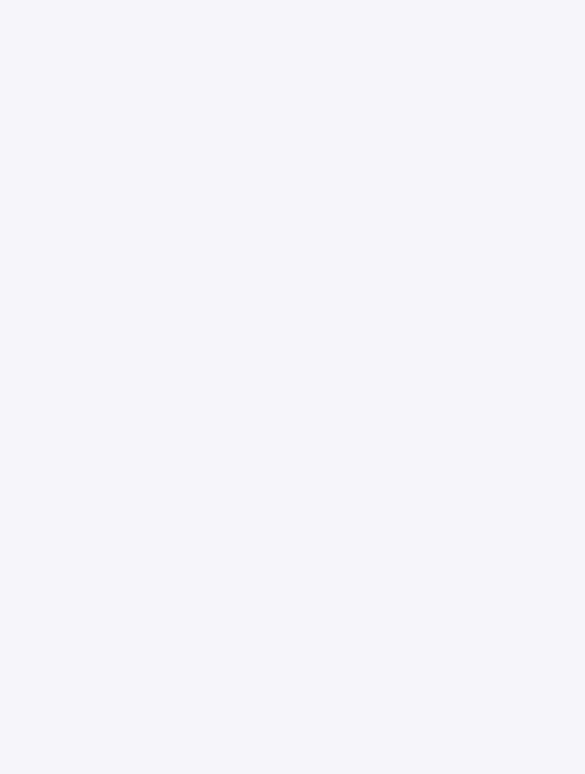
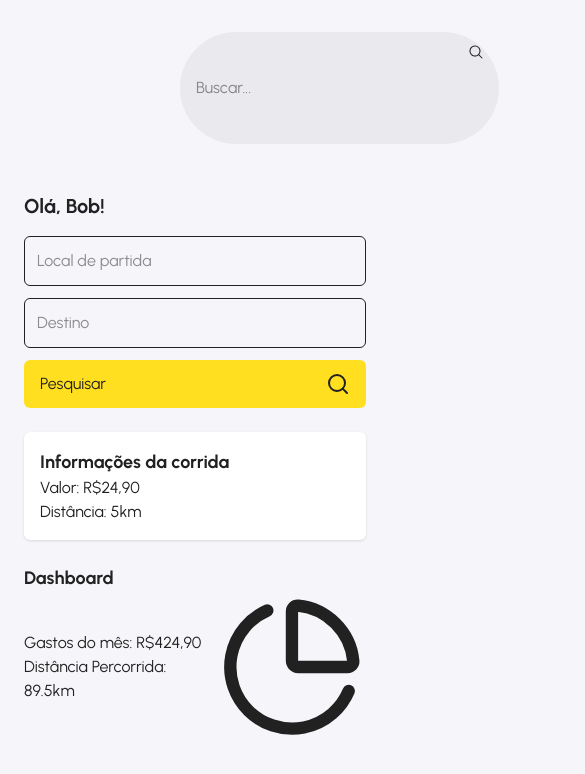
Before and after one commit to projetointegrador-g3/vammo_react, a React (Vite) app: page /home in a window 390 px wide. Shown: the top 774 px of the page, 585 px wide, since content can reach past the window. Built offline with nearby package versions, Linux system fonts and the light colour scheme.

Commit message:
:sparkle: Correções

```diff
--- a/package.json
+++ b/package.json
@@ -10,6 +10,7 @@
     "preview": "vite preview"
   },
   "dependencies": {
+    "@phosphor-icons/react": "^2.1.7",
     "@radix-ui/react-label": "^2.1.2",
     "@radix-ui/react-slot": "^1.1.2",
     "@tailwindcss/vite": "^4.0.9",
@@ -26,6 +27,7 @@
     "react-router-dom": "^7.2.0",
     "react-toastify": "^11.0.5",
     "reactjs-popup": "^2.0.6",
+    "recharts": "^2.15.1",
     "tailwind-merge": "^3.0.2",
     "tailwindcss": "^4.0.9"
   },
@@ -33,6 +35,7 @@
     "@eslint/js": "^9.21.0",
     "@types/react": "^19.0.10",
     "@types/react-dom": "^19.0.4",
+    "@types/recharts": "^1.8.29",
     "@vitejs/plugin-react": "^4.3.4",
     "eslint": "^9.21.0",
     "eslint-plugin-react-hooks": "^5.1.0",
--- a/src/App.tsx
+++ b/src/App.tsx
@@ -8,6 +8,7 @@ import ListaVeiculos from './components/veiculos/listaveiculos/ListaVeiculos'
 import FormVeiculo from './components/veiculos/formveiculo/FormVeiculo'
 import { AuthProvider } from './contexts/AuthContext'
 import Login from './pages/login/Login'
+import Navbar from './components/navbarHome/NavbarHome'
 
 function App() {
 
@@ -15,6 +16,7 @@ function App() {
     <>
       <AuthProvider>
       <ToastContainer />
+      <Navbar />
       <Routes>
         <Route path="/" element={<Initial />} />
         <Route path="/login" element={<Login />} />
--- a/src/components/navbarHome/NavbarHome.tsx
+++ b/src/components/navbarHome/NavbarHome.tsx
@@ -1,10 +1,48 @@
+import { Bell, MagnifyingGlass, SignOut } from "@phosphor-icons/react"
+import { useContext } from "react"
+import { Link } from "react-router-dom"
+import { AuthContext } from "../../contexts/AuthContext"
+const Navbar = () => {
 
-const NavbarHome = () => {
+  const {usuario}=useContext(AuthContext)
+
+  if (location.pathname==="/" || location.pathname==="/about")
   return (
-    <div>
+    <div className="flex pl-30 pr-30">
+      <img src="https://ik.imagekit.io/grupo03/Vammo/vammoblack.png?updatedAt=1741184618721" alt="Logo da Vammo!" className="w-25"></img>
 
+      <div className="flex gap-5 pl-135 items-center">
+        <Link to="/">Início</Link>
+        <Link to="#service">Serviços</Link>
+        <Link to="/about">Sobre nós</Link>
+        <Link to="/contact">Contato</Link>
+        <Link to="/veiculos">veiculos</Link>
+        <Link to="/login" className="bg-[#212121] rounded-full w-15 text-center text-[#f6f5fa]">Login</Link>
+      </div>
     </div>
   )
+
+  if (location.pathname==="/home" || location.pathname==="/veiculo" || location.pathname==="/configuracoes" || location.pathname==="/perfil")
+  return(
+    <div className="flex pl-45 pt-8">
+      <div className="flex">
+        <input type="text" placeholder="Buscar..." className="bg-black/5 pl-4 pr-30 py-2 rounded-full border-0 focus:outline-none"/>
+        <MagnifyingGlass className="absolute ml-72 mt-3 cursor-pointer"/>
+      </div>
+
+      <div className="flex gap-8 pl-140 items-center">
+        <Link to="notificacoes"><Bell/></Link>
+        <img src={usuario.foto} alt={`Foto de perfil de ${usuario.nome}`}></img>
+        <div className="flex">
+          <Link to="/login">Sair<SignOut className="absolute top-11 ml-9"/></Link>
+        </div>
+      </div>
+    </div>
+  )
+
+  if (location.pathname==="/login" || location.pathname==="/register")
+  return(
+    <></>
+  )
 }
-
-export default NavbarHome
+export default Navbar
--- a/src/components/veiculos/listaveiculos/ListaVeiculos.tsx
+++ b/src/components/veiculos/listaveiculos/ListaVeiculos.tsx
@@ -1,51 +1,68 @@
 import { useNavigate } from "react-router-dom";
 import { buscar } from "../../../services/Service";
 import { Veiculo } from "../../../model/Veiculo";
-import { useEffect, useState } from "react";
+import { useContext, useEffect, useState } from "react";
 import CardVeiculos from "../cardveiculos/CardVeiculos";
+import { AuthContext } from "../../../contexts/AuthContext";
+import { ToastAlert } from "../../../utils/ToastAlert";
 
-function ListaVeiculos(){
-
+function ListaVeiculos() {
     const navigate = useNavigate();
-
     const [veiculos, setVeiculos] = useState<Veiculo[]>([]);
-
-    /*const { usuario, handleLogout } = useContext(AuthContext);
-    const token = usuario.token;*/
+    const { usuario, handleLogout } = useContext(AuthContext);
+    const token = usuario.token;
+    const [loading, setLoading] = useState(true);
 
     async function buscarVeiculos() {
-        try{
-            await buscar(`/veiculos`,setVeiculos,{
-                /*headers: {
-                    Authorization: token,
-                },*/
-            })
-        } catch (error:any){
-            if(error.toString().includes('403')){ /* handleLogout() */ }
+        try {
+            await buscar(`/veiculos`, setVeiculos, {
+                headers: { Authorization: token },
+            });
+            setLoading(false);
+        } catch (error: any) {
+            setLoading(false);
+            if (error.toString().includes("403")) {
+                handleLogout();
+            }
         }
     }
 
-    /*useEffect(() => {
-        if (token === '') {
-            ToastAlerta('Você precisa estar logado', "info")
-            navigate('/');
+    useEffect(() => {
+        if (token === "") {
+            ToastAlert("Você precisa estar logado", "info");
+            navigate("/");
         }
-    }, [token])*/
+    }, [token]);
 
     useEffect(() => {
-        buscarVeiculos()
-    }, [veiculos.length])
+        buscarVeiculos();
+    }, []);
 
     return (
-        <>
-            {veiculos.length === 0}
-            <div>{veiculos.map((veiculo) => (
-                <CardVeiculos key={veiculo.id} veiculo={veiculo}/>
-            ))}
-            </div>
-        </>
-    )
+        <div className="container mx-auto p-6">
+            <h1 className="text-2xl font-bold text-center text-gray-800 mb-6">
+                Lista de Veículos
+            </h1>
 
+            {loading ? (
+                <div className="flex justify-center items-center">
+                    <div className="animate-spin rounded-full h-12 w-12 border-t-4 border-blue-500 border-solid"></div>
+                </div>
+            ) : (
+                <div className="grid grid-cols-1 sm:grid-cols-2 md:grid-cols-3 lg:grid-cols-4 gap-6">
+                    {veiculos.length > 0 ? (
+                        veiculos.map((veiculo) => (
+                            <CardVeiculos key={veiculo.id} veiculo={veiculo} />
+                        ))
+                    ) : (
+                        <p className="text-center text-gray-500 col-span-full">
+                            Nenhum veículo cadastrado.
+                        </p>
+                    )}
+                </div>
+            )}
+        </div>
+    );
 }
 
 export default ListaVeiculos;
--- a/src/pages/home/Home.tsx
+++ b/src/pages/home/Home.tsx
@@ -1,11 +1,65 @@
+import { PieChart, Search } from 'lucide-react';
+import { Pie, Cell, Tooltip } from 'recharts';
 
 
 const Home = () => {
+  const data = [
+    { name: 'Completed', value: 55, color: '#FFC300' },
+    { name: 'In Progress', value: 30, color: '#565656' },
+    { name: 'Not Started', value: 15, color: '#D3D3D3' },
+  ];
+
   return (
-    <div>
+      <main className="flex-1 p-6">
 
-    </div>
-  )
-}
+        {/* Seção de pesquisa de viagens */}
+        <div className="mt-6 space-y-4">
+          <h2 className="text-xl font-bold">Olá, Bob!</h2>
+          <div className="space-y-3">
+            <input
+              type="text"
+              placeholder="Local de partida"
+              className="w-full p-3 border rounded-md"
+            />
+            <input
+              type="text"
+              placeholder="Destino"
+              className="w-full p-3 border rounded-md"
+            />
+            <button className="w-full py-3 bg-yellow-300 rounded-md flex justify-between px-4">
+              <span>Pesquisar</span>
+              <Search />
+            </button>
+          </div>
+        </div>
 
-export default Home
+        {/* Informações da Corrida */}
+        <div className="mt-6 p-4 bg-white rounded-md shadow">
+          <h3 className="text-lg font-bold">Informações da corrida</h3>
+          <p>Valor: R$24,90</p>
+          <p>Distância: 5km</p>
+        </div>
+
+        {/* Dashboard */}
+        <div className="mt-6">
+          <h3 className="text-lg font-bold">Dashboard</h3>
+          <div className="flex items-center justify-between">
+            <div>
+              <p>Gastos do mês: R$424,90</p>
+              <p>Distância Percorrida: 89.5km</p>
+            </div>
+            <PieChart width={150} height={150}>
+              <Pie data={data} cx="50%" cy="50%" outerRadius={50} fill="#8884d8" dataKey="value">
+                {data.map((entry, index) => (
+                  <Cell key={`cell-${index}`} fill={entry.color} />
+                ))}
+              </Pie>
+              <Tooltip />
+            </PieChart>
+          </div>
+        </div>
+      </main>
+  );
+};
+
+export default Home;
```
Also changed, not shown: 1 other file (tests, documents, lock files or other folders).
